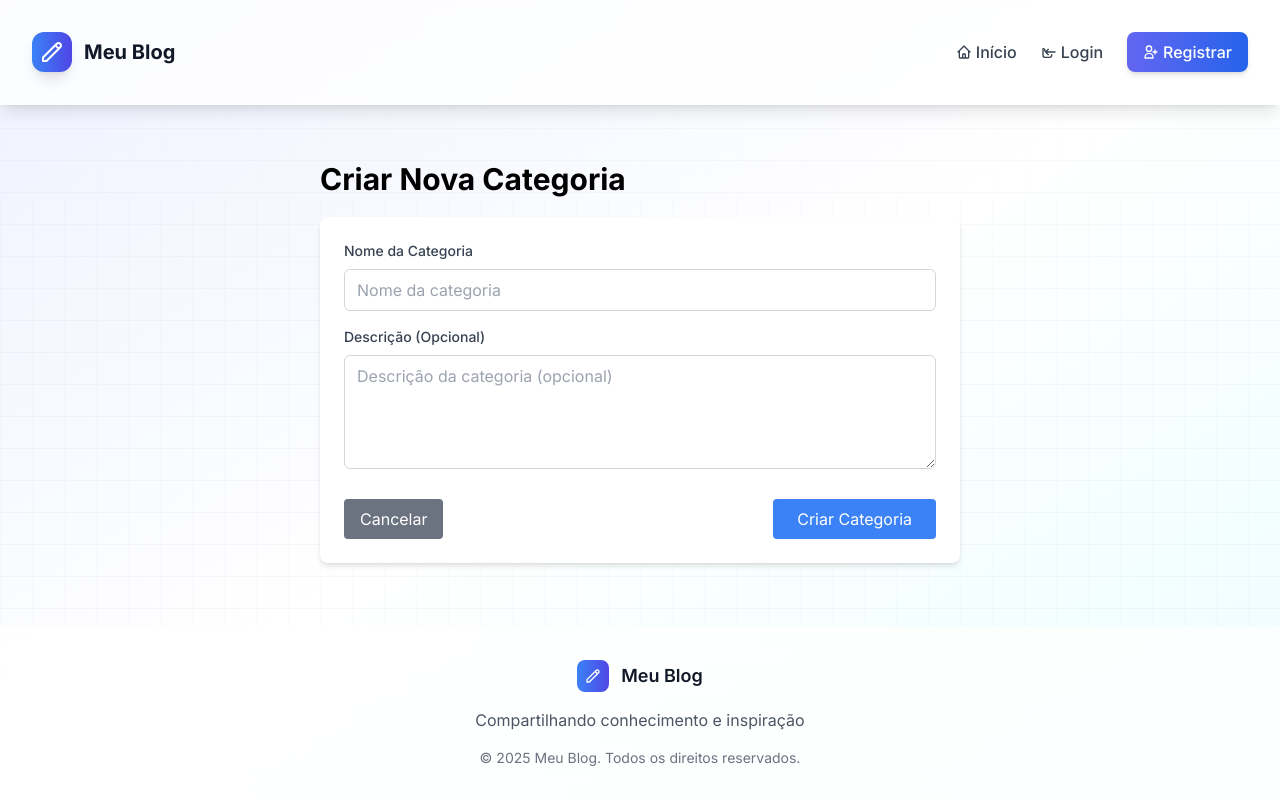
After one commit to GuiDev115/django-blog, a Django app: page /categoria/nova/ in a window 1280 px wide. The commit adds this page. Run offline with Django 5.2, Linux system fonts and the light colour scheme; some libraries are stand-ins or nearby versions.

Commit message:
:sparkles: new feat: categoria create page

```diff
--- a/blog/forms.py
+++ b/blog/forms.py
@@ -1,6 +1,7 @@
 from django import forms
 from django.contrib.auth.forms import UserCreationForm
 from .models import Artigo, Usuario
+from .models import Categoria
 
 class ArtigoForm(forms.ModelForm):
     class Meta:
@@ -25,3 +26,19 @@ class CustomUserCreationForm(UserCreationForm):
         if commit:
             user.save()
         return user
+
+class CategoriaForm(forms.ModelForm):
+    class Meta:
+        model = Categoria
+        fields = ['nome', 'descricao']
+        widgets = {
+            'nome': forms.TextInput(attrs={
+                'class': 'w-full px-3 py-2 border border-gray-300 rounded-md focus:outline-none focus:ring-2 focus:ring-blue-500',
+                'placeholder': 'Nome da categoria'
+            }),
+            'descricao': forms.Textarea(attrs={
+                'class': 'w-full px-3 py-2 border border-gray-300 rounded-md focus:outline-none focus:ring-2 focus:ring-blue-500',
+                'rows': 4,
+                'placeholder': 'Descrição da categoria (opcional)'
+            }),
+        }
--- /dev/null
+++ b/blog/templates/blog/categoria_create.html
@@ -0,0 +1,46 @@
+{% extends 'blog/base.html' %}
+
+{% block content %}
+<div class="container mx-auto mt-10 max-w-2xl">
+    <h1 class="text-3xl font-bold mb-5">Criar Nova Categoria</h1>
+
+    <div class="bg-white shadow-md rounded-lg p-6">
+        <form method="post">
+            {% csrf_token %}
+
+            <div class="mb-4">
+                <label for="{{ form.nome.id_for_label }}" class="block text-sm font-medium text-gray-700 mb-2">
+                    Nome da Categoria
+                </label>
+                {{ form.nome }}
+                {% if form.nome.errors %}
+                    <div class="text-red-500 text-sm mt-1">
+                        {{ form.nome.errors }}
+                    </div>
+                {% endif %}
+            </div>
+
+            <div class="mb-6">
+                <label for="{{ form.descricao.id_for_label }}" class="block text-sm font-medium text-gray-700 mb-2">
+                    Descrição (Opcional)
+                </label>
+                {{ form.descricao }}
+                {% if form.descricao.errors %}
+                    <div class="text-red-500 text-sm mt-1">
+                        {{ form.descricao.errors }}
+                    </div>
+                {% endif %}
+            </div>
+
+            <div class="flex justify-between">
+                <a href="{% url 'categoria_list' %}" class="bg-gray-500 text-white px-4 py-2 rounded hover:bg-gray-600">
+                    Cancelar
+                </a>
+                <button type="submit" class="bg-blue-500 text-white px-6 py-2 rounded hover:bg-blue-600">
+                    Criar Categoria
+                </button>
+            </div>
+        </form>
+    </div>
+</div>
+{% endblock %}
--- a/blog/urls.py
+++ b/blog/urls.py
@@ -1,8 +1,12 @@
 from django.urls import path
+from django.contrib import admin
 from . import views
 
 urlpatterns = [
     # URLs principais
+
+    path('admin/', admin.site.urls),
+
     path('', views.index, name='index'),
     path('artigos/', views.artigo_list, name='artigo_list'),
     path('artigo/<int:pk>/', views.artigo_detail, name='artigo_detail'),
@@ -11,8 +15,9 @@ urlpatterns = [
     path('artigo/<int:pk>/deletar/', views.artigo_delete, name='artigo_delete'),
 
     # URLs de categorias
+    path('categoria/nova/', views.categoria_create, name='categoria_create'),
     path('categorias/', views.categoria_list, name='categoria_list'),
-    path('categoria/<int:pk>/', views.categoria_detail, name='categoria_detail'),
+    path('categoria/<int:categoria_id>/', views.categoria_detail, name='categoria_detail'),
 
     # URLs de autenticação
     path('login/', views.login_view, name='login'),
--- a/blog/views.py
+++ b/blog/views.py
@@ -3,7 +3,7 @@ from django.contrib.auth import authenticate, login, logout
 from django.contrib.auth.decorators import login_required
 from django.contrib import messages
 from .models import Artigo, Categoria, Usuario
-from .forms import ArtigoForm, CustomUserCreationForm
+from .forms import ArtigoForm, CustomUserCreationForm, CategoriaForm
 
 def index(request):
     artigos = Artigo.objects.filter(publicado=True).order_by('-data_criacao')
@@ -29,7 +29,7 @@ def artigo_create(request):
             artigo = form.save(commit=False)
             artigo.autor = request.user
             artigo.save()
-            form.save_m2m()  # Para salvar categorias many-to-many
+            form.save_m2m()
             return redirect('artigo_list')
     else:
         form = ArtigoForm()
@@ -59,10 +59,32 @@ def categoria_list(request):
     categorias = Categoria.objects.all()
     return render(request, 'blog/categoria_list.html', {'categorias': categorias})
 
-def categoria_detail(request, pk):
-    categoria = get_object_or_404(Categoria, pk=pk)
-    artigos = Artigo.objects.filter(categorias=categoria, publicado=True)
+
+def categoria_detail(request, categoria_id):
+    categoria = get_object_or_404(Categoria, id=categoria_id)
+
+    try:
+        artigos = categoria.artigo_set.all()
+    except AttributeError:
+        try:
+            artigos = categoria.artigos.all()
+        except AttributeError:
+            artigos = Artigo.objects.filter(categoria=categoria)
+
     return render(request, 'blog/categoria_detail.html', {'categoria': categoria, 'artigos': artigos})
+
+
+def categoria_create(request):
+    if request.method == 'POST':
+        form = CategoriaForm(request.POST)
+        if form.is_valid():
+            form.save()
+            return redirect('categoria_list')
+    else:
+        form = CategoriaForm()
+
+    return render(request, 'blog/categoria_create.html', {'form': form})
+
 
 # Views de autenticação
 def login_view(request):
```
Also changed, not shown: blog/templates/blog/categoria_list.html (+6 -1 lines), blog/templates/blog/categoria_detail.html (renamed from blog/templates/blog/categorial_detail.html), db.sqlite3.
